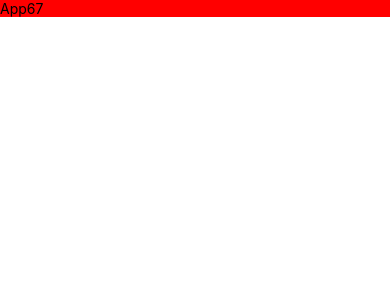
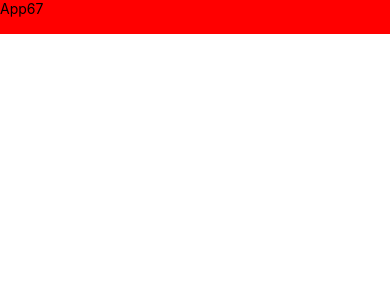
Before and after one commit to mazharfareed1/NewApps, a React Native app: screen / in a window 390 px wide. Shown: the top 300 px of the page. Built offline with nearby package versions, Linux system fonts and the light colour scheme.

Commit message:
New Text Field Added

```diff
--- a/App.tsx
+++ b/App.tsx
@@ -1,10 +1,11 @@
-import {View, Text} from 'react-native';
+import {View, Text, TextInput} from 'react-native';
 import React from 'react';
 
 const App = () => {
   return (
     <View style={{backgroundColor: 'red'}}>
       <Text>App67</Text>
+      <TextInput style={{borderRadius: 1, backgroundColor: 'red'}} />
     </View>
   );
 };
```
